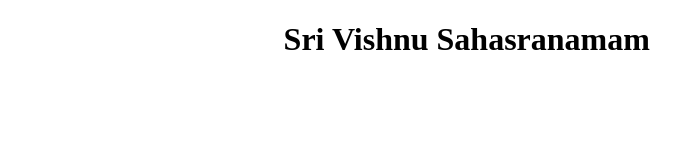
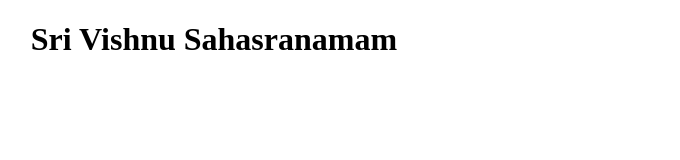
Before and after one commit to klarjun/portifolio.github.io, a plain HTML site: page index.html in a window 1280 px wide. Shown: the whole page, without its empty margins (230-910 px from the left). Drawn offline with Linux system fonts and the light colour scheme.

Commit message:
Update index.html

```diff
--- a/index.html
+++ b/index.html
@@ -6,6 +6,6 @@
     <title>sri vishnu sahasranamam</title>
 </head>
 <body>
-    <h1 style="margin-left: 40%; margin-right: auto;">Sri Vishnu Sahasranamam</h1>
+    <h1 style="margin-left: 20%; margin-right: auto;">Sri Vishnu Sahasranamam</h1>
 </body>
 </html>
```
